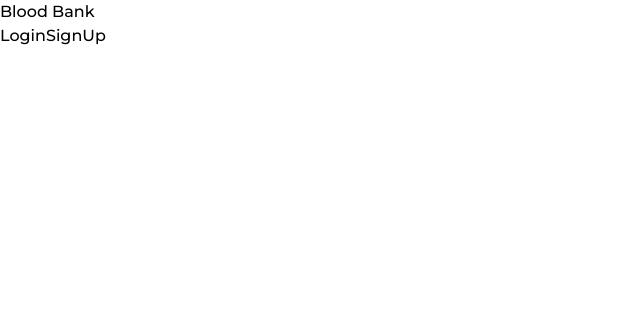
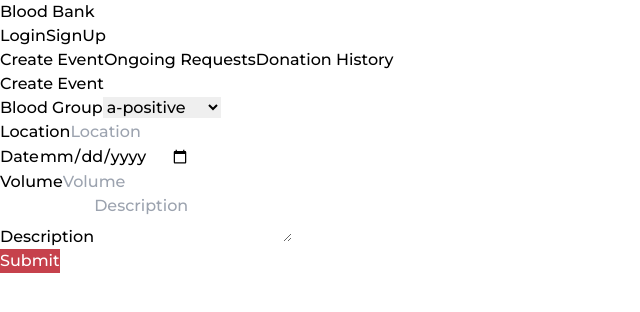
Before and after one commit to sakayat/blood-bank-frontend, a React (Vite) app: page /dashboard/create-event in a window 1280 px wide. Shown: the top 312 px of the page, without its empty margins (0-640 px from the left). Built offline with nearby package versions, Linux system fonts and the light colour scheme; the HTML template or start-up script is replaced by a standard one.

Commit message:
added event request

```diff
--- a/src/App.jsx
+++ b/src/App.jsx
@@ -6,6 +6,9 @@ import Login from "./components/Login";
 import Profile from "./components/Profile";
 import ProfileDetailsForm from "./components/ProfileDetailsForm";
 import UpdateProfileForm from "./components/UpdateProfileForm";
+import Dashboard from "./components/Dashboard";
+import CreateEvent from "./components/CreateEvent";
+import Layout from "./components/Layout";
 const App = () => {
   return (
     <div>
@@ -17,6 +20,13 @@ const App = () => {
         <Route path="profile/" element={<Profile />} />
         <Route path="profile/details/" element={<ProfileDetailsForm />} />
         <Route path="profile/update/:id" element={<UpdateProfileForm />} />
+        {/* <Route path="dashboard/">
+          <Route index element={<Dashboard />} />
+          <Route path="create-event/" element={<CreateEvent />} />
+        </Route> */}
+        <Route path="dashboard/" element={<Layout />}>
+        <Route path="create-event/" element={<CreateEvent />} />
+        </Route>
       </Routes>
     </div>
   );
--- /dev/null
+++ b/src/components/CreateEvent.jsx
@@ -0,0 +1,130 @@
+import React, { useState, useEffect } from "react";
+import { useNavigate } from "react-router-dom";
+
+const CreateEvent = () => {
+  const token = localStorage.getItem("authToken");
+  const navigate = useNavigate();
+  const [group, setGroup] = useState("");
+  const [location, setLocation] = useState("");
+  const [date, setDate] = useState("");
+  const [volume, setVolume] = useState("");
+  const [description, setDescription] = useState("");
+
+  const [error, setError] = useState("");
+
+  const bloodGroup = [
+    { id: 1, value: "a-positive" },
+    { id: 2, value: "a-negative" },
+    { id: 3, value: "b-positive" },
+    { id: 4, value: "b-negative" },
+    { id: 5, value: "ab-positive" },
+    { id: 6, value: "ab-negative" },
+    { id: 7, value: "o-positive" },
+    { id: 8, value: "o-negative" },
+  ];
+
+  const handleSubmitEvent = async (e) => {
+    e.preventDefault();
+    const userObj = {
+      blood_group: group,
+      location: location,
+      date: date,
+      volume: volume,
+      event_description: description,
+    };
+
+    const res = await fetch(`http://127.0.0.1:8000/api/donors/blood-request/`, {
+      method: "post",
+      headers: {
+        "Content-type": "application/json",
+        Authorization: `Token ${token}`,
+      },
+      body: JSON.stringify(userObj),
+    });
+    if (res.ok) {
+      return navigate("/dashboard");
+    }
+    const data = await res.json();
+    setError(data);
+  };
+
+  return (
+    <section className="event">
+      <div className="text-3xl pb-3 border-b w-full">Create Event</div>
+      <form className="py-5  space-y-3 w-full" onSubmit={handleSubmitEvent}>
+        <div className="form-control space-y-3">
+          <label htmlFor="group">Blood Group</label>
+          <select
+            id="group"
+            className="w-full outline-none border border-black/20 py-3 px-4"
+            value={group}
+            onChange={(e) => setGroup(e.target.value)}
+          >
+            {bloodGroup.map((group) => (
+              <option value={group.value} key={group.id}>
+                {group.value}
+              </option>
+            ))}
+          </select>
+        </div>
+        <div className="form-control space-y-3">
+          <label htmlFor="location">Location</label>
+          <input
+            type="text"
+            id="location"
+            placeholder="Location"
+            className="w-full outline-none py-3 px-4 border border-black/20 bg-white rounded"
+            value={location}
+            onChange={(e) => setLocation(e.target.value)}
+          />
+        </div>
+        <div className="form-control space-y-3">
+          <label htmlFor="date">Date</label>
+          <input
+            type="date"
+            id="date"
+            placeholder="Date"
+            className="w-full outline-none py-3 px-4 border border-black/20 bg-white rounded"
+            value={date}
+            onChange={(e) => setDate(e.target.value)}
+          />
+        </div>
+        <div className="form-control space-y-3">
+          <label htmlFor="volume">Volume</label>
+          <input
+            type="number"
+            id="volume"
+            placeholder="Volume"
+            className="w-full outline-none py-3 px-4 border border-black/20 bg-white rounded"
+            value={volume}
+            onChange={(e) => setVolume(e.target.value)}
+          />
+        </div>
+        <div className="form-control space-y-3">
+          <label htmlFor="description">Description</label>
+          <textarea
+            type="text"
+            id="description"
+            placeholder="Description"
+            className="w-full outline-none py-3 px-4 border border-black/20 bg-white rounded resize-none"
+            value={description}
+            onChange={(e) => setDescription(e.target.value)}
+            rows={2}
+          />
+        </div>
+        {error && (
+          <p className="py-3 text-rose-500">
+            {(error && error.blood_group) ||
+              error.location ||
+              error.date ||
+              error.volume ||
+              error.event_description}
+          </p>
+        )}
+        <button className="default-btn py-3 w-full rounded">Submit</button>
+      </form>
+    </section>
+  );
+};
+
+export default CreateEvent;
--- /dev/null
+++ b/src/components/Dashboard.jsx
@@ -0,0 +1,23 @@
+import React from "react";
+import { Link } from "react-router-dom";
+
+const Dashboard = () => {
+  return (
+    <section className="pt-10">
+      <div className="container mx-auto px-4">
+        <div className="flex gap-5">
+          <div class="sidebar w-84 border rounded space-y-2">
+            <Link to="create-event/">Blood Event Request</Link>
+            <Link to="ongoing-requests/">OnGoing Requests</Link>
+            <Link to="donation-history/">Donation History</Link>
+          </div>
+          <div className="ongoing-requests">
+            <p>ongoing-requests</p>
+          </div>
+        </div>
+      </div>
+    </section>
+  );
+};
+
+export default Dashboard;
--- /dev/null
+++ b/src/components/Layout.jsx
@@ -0,0 +1,33 @@
+import React from "react";
+import { Link, Outlet } from "react-router-dom";
+
+const Layout = () => {
+  return (
+    <div className="pt-8">
+      <div className="container mx-auto px-4">
+        <div className="lg:flex items-start gap-8 space-y-8 lg:space-y-0">
+        <section className="sidebar">
+          <div className="w-full lg:w-64 border rounded space-y-2">
+            <ul className="flex flex-col">
+              <Link to="create-event/" className="py-3 px-4 border-b">
+                Create Event
+              </Link>
+              <Link to="ongoing-requests/" className="py-3 px-4 border-b">
+                Ongoing Requests
+              </Link>
+              <Link to="donation-history/" className="py-3 px-4">
+                Donation History
+              </Link>
+            </ul>
+          </div>
+        </section>
+        <section className="w-full">
+          <Outlet />
+        </section>
+        </div>
+      </div>
+    </div>
+  );
+};
+
+export default Layout;
--- a/src/components/Navbar.jsx
+++ b/src/components/Navbar.jsx
@@ -15,19 +15,23 @@ const Navbar = () => {
               {token ? (
                 <>
                   <li>
-                    <NavLink to="/profile" className="active">
+                    <NavLink to="profile/" className="active">
                       Profile
                     </NavLink>
                   </li>
-
+                  <li>
+                    <NavLink to="dashboard/" className="active">
+                      Dashboard
+                    </NavLink>
+                  </li>
                 </>
               ) : (
                 <ul className="flex gap-5">
                   <li>
-                    <NavLink to="/login" className="active">
+                    <NavLink to="login/" className="active">
                       Login
                     </NavLink>
-                    <NavLink to="/sign-up" className="active">
+                    <NavLink to="sign-up/" className="active">
                       SignUp
                     </NavLink>
                   </li>
```
